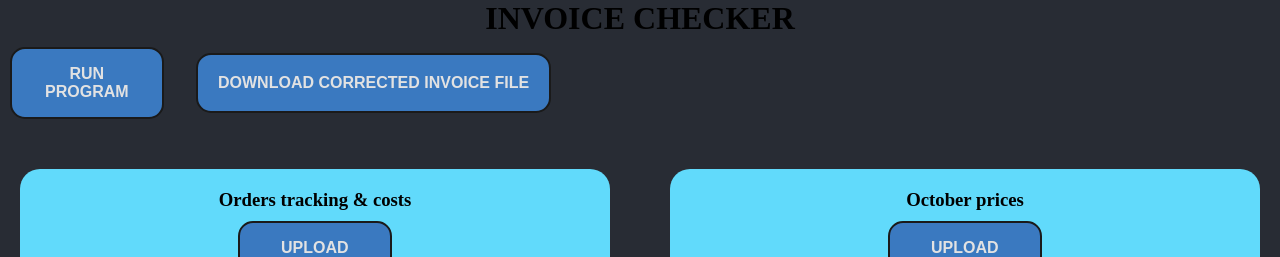
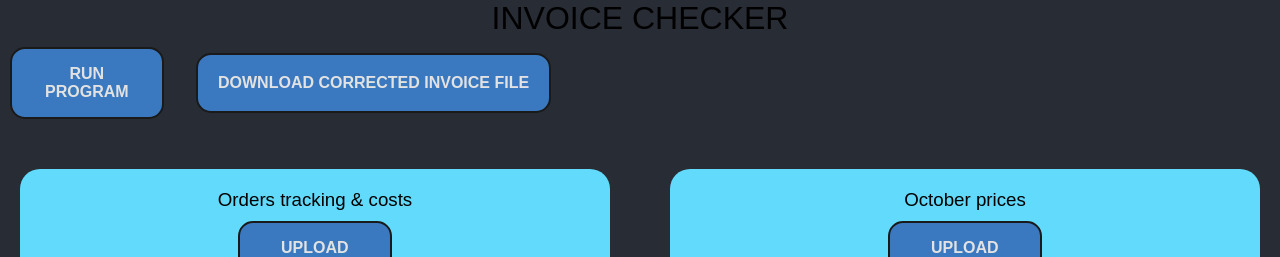
Before and after one commit to Kam-ino/Shopify_Invoice_Checker, a React (Create React App) app: page / in a window 1280 px wide. Shown: the top 257 px of the page. Built offline with nearby package versions, Linux system fonts and the light colour scheme; a web font is replaced by a local one.

Commit message:
Update index.css

```diff
--- a/src/index.css
+++ b/src/index.css
@@ -1,6 +1,6 @@
 @import url('https://fonts.googleapis.com/css2?family=Zen+Dots&display=swap');
 
-h1 h2 h3 p {
+h1, h2, h3, p {
   font-family: "Zen Dots", sans-serif;
   font-weight: 400;
   font-style: normal;
```
